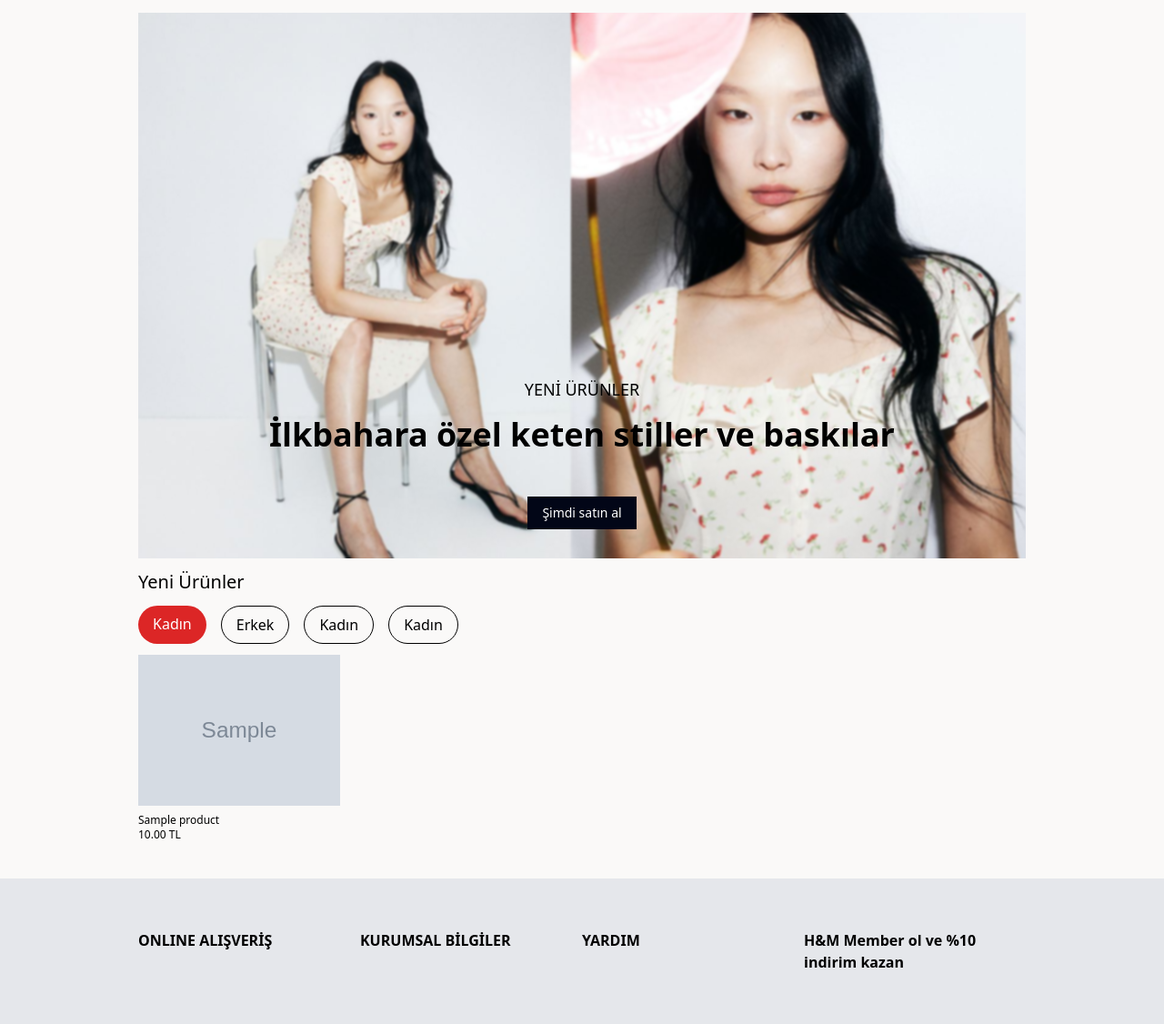
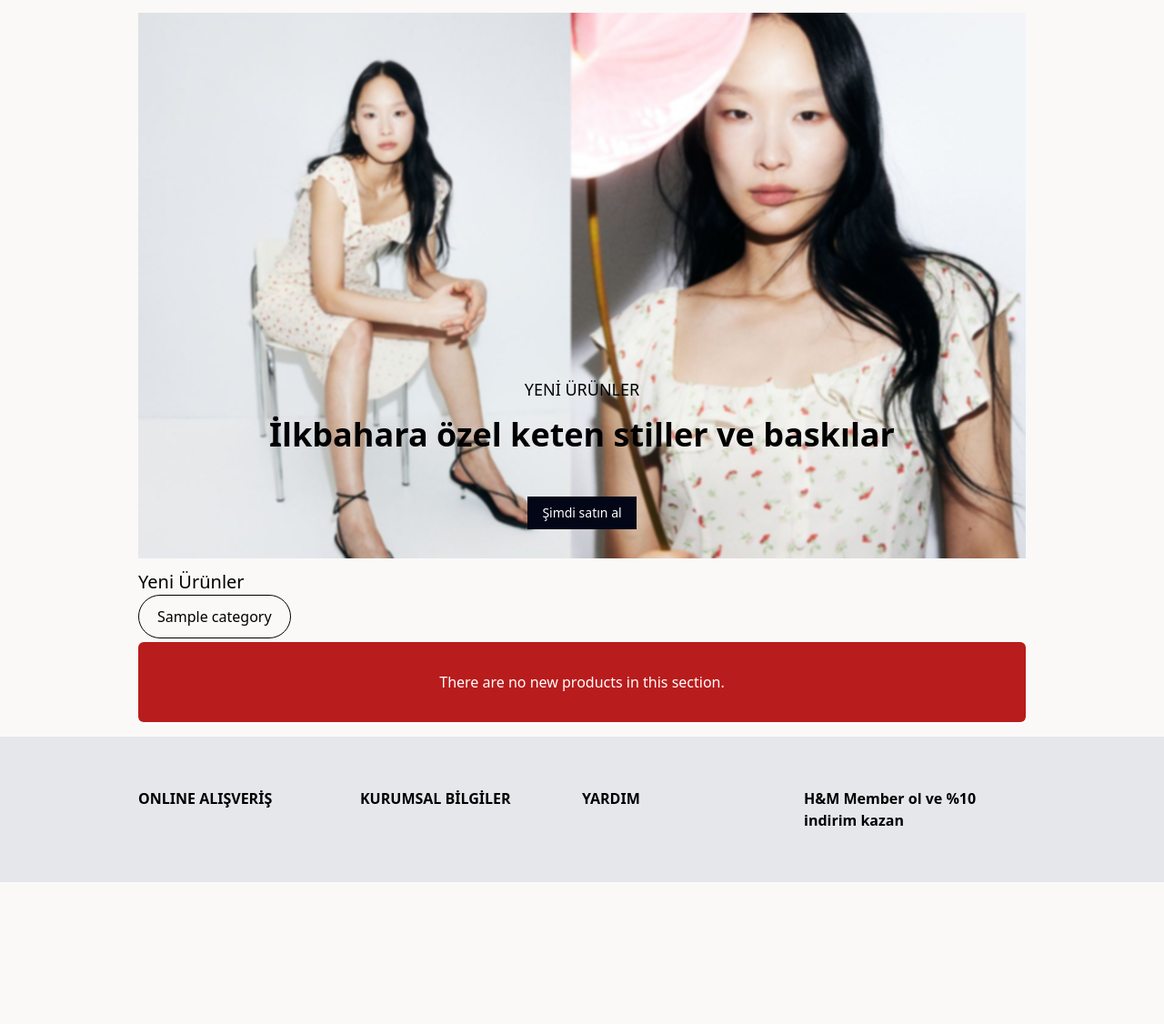
Before and after one commit to krycnylmz/HM-basic-clone, a Flask app: page / in a window 1280 px wide. Shown: the part 226-1352 px from the top of the page at 91% size. After the commit the page ends 1196 px from the top, so only its background shows below. Run offline with Flask 3, Linux system fonts and the light colour scheme; tables that the repository leaves empty hold one stand-in row (values such as "Sample post"); grey boxes marked "Sample" are stand-in pictures; some libraries are stand-ins or nearby versions.

Commit message:
homepage is done and new products categories section is working rn and slug structure imlemented

```diff
--- a/app/blueprints/home/routes.py
+++ b/app/blueprints/home/routes.py
@@ -1,11 +1,33 @@
-from flask import Blueprint, render_template
+from flask import Blueprint, render_template, request
 from app.models.product import Product
+from app.models.category import Category
 
 # Initialize the Blueprint with a name and a URL prefix
 home_bp = Blueprint('home', __name__)
 
-# Define a route
+# # Define a route
+# @home_bp.route('/')
+# def home():
+#     products = Product.get_all_products()
+#     return render_template('home.html', products=products)
+
+
 @home_bp.route('/')
 def home():
-    products = Product.get_all_products()
-    return render_template('home.html', products=products)
+    # Get the category name from the request
+    category_slug = request.args.get('category') or 'kadin'
+
+    # Find the category ID corresponding to the category name
+    category_id = None
+    if category_slug:
+        category = Category.query.filter_by(slug=category_slug).first()
+        if category:
+            category_id = category.id
+            print("Category found:", category)
+        else:
+            print("Category Not found:")
+
+    products = Product.get_new_products_by_category(category_id)
+    categories = Category.get_all_categories()
+
+    return render_template('home.html', products=products,categories=categories,selected_category=category_slug)
--- a/app/models/category.py
+++ b/app/models/category.py
@@ -8,5 +8,14 @@ class Category(db.Model):
     slug = db.Column(db.String(100), nullable=False)
     created_at = db.Column(db.DateTime, default=db.func.current_timestamp())
 
+    @classmethod
+    def get_all_categories(cls):
+        categories = cls.query.all()
+        return [{
+            'id': category.id,
+            'name': category.name,
+            'slug':category.slug
+        } for category in categories]
+
     def __repr__(self):
         return f'<Category {self.name}>'
--- a/app/models/product.py
+++ b/app/models/product.py
@@ -31,5 +31,17 @@ class Product(db.Model):
             'updated_at': product.updated_at.isoformat()
         } for product in products]
 
+    @classmethod
+    def get_new_products_by_category(cls, category_id):
+        products = cls.query.filter_by(category_id=category_id, is_new=True).all()
+        return [{
+            'id': product.id,
+            'category_id': product.category_id,
+            'name': product.name,
+            'price': str(product.price),
+            'is_new': product.is_new,
+            'cover_image': product.cover_image
+        } for product in products]
+
     def __repr__(self):
         return f'<Product {self.name}>'
--- a/app/templates/home.html
+++ b/app/templates/home.html
@@ -37,31 +37,39 @@
     <div class='container'>
         <h3 class='text-xl font-medium my-3'>Yeni Ürünler</h3>
         <ul class='flex flex-row gap-4 overflow-scrool my-3'>
-            <li class='cursor-pointer px-4 py-2 rounded-full border border-black active_tab '>Kadın</li>
-            <li class='cursor-pointer px-4 py-2 rounded-full border border-black'>Erkek</li>
-            <li class='cursor-pointer px-4 py-2 rounded-full border border-black '>Kadın</li>
-            <li class='cursor-pointer px-4 py-2 rounded-full border border-black '>Kadın</li>
+            {% for category in categories%}
+            <li>
+                <a href="?category={{ category.slug }}" class="cursor-pointer px-5 py-3 rounded-full border border-black {% if category.slug == selected_category %} active_tab {% endif %}">
+                    {{ category.name }}
+                </a>
+            </li>
+            {% endfor %}
         </ul>
 
+        {% if products %}
+        <swiper-container class="mySwiper pt-4" pagination="true" pagination-clickable="true" space-between="30"
+        slides-per-view="4" navigation="true">
 
-        <swiper-container class="mySwiper" pagination="true" pagination-clickable="true" space-between="30"
-        slides-per-view="4" navigation="true">
         {% for product in products %}
             <swiper-slide class="mb-8">
                 <a href="" class='w-72 h-full'>
                     {% if product.cover_image %}
-                        <img src="{{ url_for('static', filename='images/product_images/' + product.cover_image) }}" alt="{{ product.name }}" class="w-full">
+                        <!--<img src="{{ url_for('static', filename='images/product_images/' + product.cover_image) }}" alt="{{ product.name }}" class="w-full"> -->
+                        <img src='{{product.cover_image}}' alt='{{product.name}}' class="w-full" />
                     {% endif %}
                     <div class='flex flex-col gap-0 my-2 items-start content-start '>
                         <h4 class="text-xs">{{ product.name }}</h4>
-                            <span class="text-xs"> {{ product.price }} TL</span>
+                        <span class="text-xs">{{ product.price }} TL</span>
                     </div>
                 </a>
             </swiper-slide>
         {% endfor %}
         </swiper-container>
+
+        {% else %}
+            <h1 class='w-full bg-red-700 py-8 text-center items-center content-center text-white rounded-md my-4 '> There  are no new products in this section.</h1>
+        {% endif %}
     </div>
 
 
-
 {% endblock %}
```
Also changed, not shown: 4 other files. Lines whose indentation alone changed are shown as unchanged.
